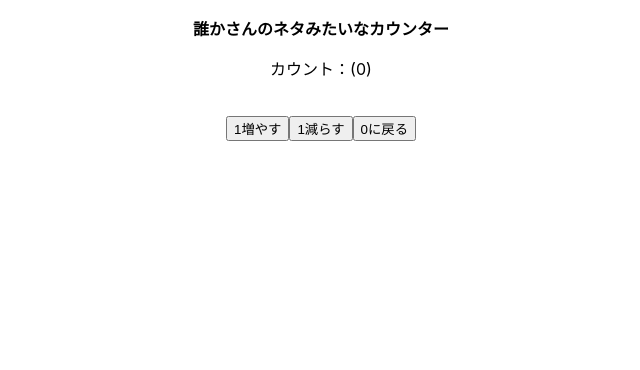
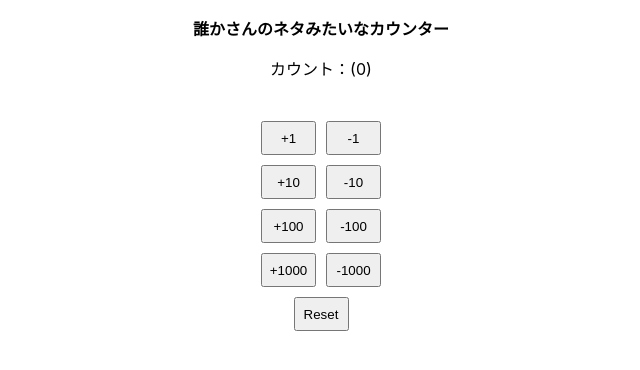
Before and after one commit to sasori7611san/react_typescript, a React (Create React App) app in the folder counter/: page / in a window 1280 px wide. Shown: the top 370 px of the page, without its empty margins (319-959 px from the left). Built offline with nearby package versions, Linux system fonts and the light colour scheme.

Commit message:
fine-tuning

```diff
--- a/counter/src/App.css
+++ b/counter/src/App.css
@@ -1,3 +1,8 @@
 .App {
   text-align: center;
 }
+button {
+  width: 55px;
+  height: 34px;
+  margin: 5px;
+}
--- a/counter/src/App.tsx
+++ b/counter/src/App.tsx
@@ -16,9 +16,9 @@ function App() {
     'しぃ～',
     'ごぉ～',
     'ろぉ～く',
-    'し～ちぃ',
-    'は～ちぃ',
-    'きゅ～ぅ',
+    'し～ち',
+    'は～ち',
+    'きゅ～',
     '',
   ];
   // ひらがなのテンプレート（10の位以上）
@@ -31,14 +31,22 @@ function App() {
     'ごぉ～',
     'ろぉ～く',
     'なな',
-    'は～ちぃ',
-    'きゅ～ぅ',
+    'は～ち',
+    'きゅ～',
     '',
+  ];
+  // ツッコミのテンプレート
+  const tsukkomi: string[] = [
+    'もうええわ！',
+    'はよ止めや！',
+    '一生分アホになったわ！',
+    'いつまでやらすねん！',
+    '4000以上もさすな！',
   ];
   // 文字列に出力する判定
   const judge = (num: number): string => {
     // 計算用
-    let calc = num;
+    let calc = Math.abs(num);
     // 数の計算(千)
     let thousand: number = Math.floor(calc / 1000);
     calc -= thousand * 1000;
@@ -52,96 +60,111 @@ function App() {
     let one: number = calc;
     // 文字入力変数
     let words: string[] = [];
+    // マイナスフラグ
+    let minus: boolean = false;
+    if (num < 0) {
+      minus = true;
+    }
+    // 4000超えたらツッコミ入れる
+    if (num > 4000 || num < -4000) {
+      words.push(tsukkomi[Math.floor(Math.random() * tsukkomi.length)]);
+    } else {
       // 3の倍数は文字出力
       if (num !== 0 && num % 3 === 0) {
+        // マイナス時は'まいなす'を追加
+        minus && words.push('まいなす');
         if (thousand !== 0) {
-        words.push(idiotWordOver[thousand]);
-        words.push('せん');
+          addWords(words, idiotWordOver, thousand, 'せん');
         }
         if (hundred !== 0) {
-        words.push(idiotWordOver[hundred]);
-        words.push('ひゃく');
+          addWords(words, idiotWordOver, hundred, 'ひゃく');
         }
         if (ten !== 0) {
-        words.push(idiotWordOver[ten]);
-        words.push('じゅう');
+          addWords(words, idiotWordOver, ten, 'じゅう');
         }
         if (one !== 0) {
           words.push(idiotWord[one]);
         }
         // 3のつく数字（千の位）
       } else if (thousand === 3) {
-      words.push(idiotWordOver[thousand]);
-      words.push('せん');
+        // マイナス時は'まいなす'を追加
+        minus && words.push('まいなす');
+        addWords(words, idiotWordOver, thousand, 'せん');
         if (hundred !== 0) {
-        words.push(idiotWordOver[hundred]);
-        words.push('ひゃく');
+          addWords(words, idiotWordOver, hundred, 'ひゃく');
         }
         if (ten !== 0) {
-        words.push(idiotWordOver[ten]);
-        words.push('じゅう');
+          addWords(words, idiotWordOver, ten, 'じゅう');
         }
         if (one !== 0) {
           words.push(idiotWord[one]);
         }
         // 3のつく数字（百の位）
       } else if (hundred === 3) {
+        // マイナス時は'まいなす'を追加
+        minus && words.push('まいなす');
         if (thousand !== 0) {
-        words.push(idiotWordOver[thousand]);
-        words.push('せん');
+          addWords(words, idiotWordOver, thousand, 'せん');
         }
-      words.push(idiotWordOver[hundred]);
-      words.push('ひゃく');
+        addWords(words, idiotWordOver, hundred, 'ひゃく');
         if (ten !== 0) {
-        words.push(idiotWordOver[ten]);
-        words.push('じゅう');
+          addWords(words, idiotWordOver, ten, 'じゅう');
         }
         if (one !== 0) {
           words.push(idiotWord[one]);
         }
         // 3のつく数字（十の位）
       } else if (ten === 3) {
+        // マイナス時は'まいなす'を追加
+        minus && words.push('まいなす');
         if (thousand !== 0) {
-        words.push(idiotWordOver[thousand]);
-        words.push('せん');
+          addWords(words, idiotWordOver, thousand, 'せん');
         }
         if (hundred !== 0) {
-        words.push(idiotWordOver[hundred]);
-        words.push('ひゃく');
+          addWords(words, idiotWordOver, hundred, 'ひゃく');
         }
-      words.push(idiotWordOver[ten]);
-      words.push('じゅう');
+        addWords(words, idiotWordOver, ten, 'じゅう');
         if (one !== 0) {
           words.push(idiotWord[one]);
         }
         // 3のつく数字（一の位）
       } else if (one === 3) {
+        // マイナス時は'まいなす'を追加
+        minus && words.push('まいなす');
         if (thousand !== 0) {
-        words.push(idiotWordOver[thousand]);
-        words.push('せん');
+          addWords(words, idiotWordOver, thousand, 'せん');
         }
         if (hundred !== 0) {
-        words.push(idiotWordOver[hundred]);
-        words.push('ひゃく');
+          addWords(words, idiotWordOver, hundred, 'ひゃく');
         }
         if (ten !== 0) {
-        words.push(idiotWordOver[ten]);
-        words.push('じゅう');
+          addWords(words, idiotWordOver, ten, 'じゅう');
         }
         words.push(idiotWord[one]);
       } else {
         // それ以外は数値を文字列化して代入
         words.push(num.toString());
       }
+    }
     // 単語になるように出力して戻す
     return words.join('');
+  };
+
+  // 言葉の追加
+  const addWords = (
+    word: string[],
+    baseWord: string[],
+    value: number,
+    addWord: string
+  ) => {
+    word.push(baseWord[value]);
+    word.push(addWord);
   };
 
   // カウントアップ
   const countUp = (): void => {
     setCount(count + 1);
     setDisplay((display = judge(count + 1)));
-    console.log(display);
   };
   // カウントダウン
   const countDown = (): void => {
@@ -152,6 +175,38 @@ function App() {
   const countReset = (): void => {
     setCount(0);
     setDisplay((display = judge(0)));
+  };
+
+  // テスト用
+  // 10カウントアップ
+  const countUp10 = (): void => {
+    setCount(count + 10);
+    setDisplay((display = judge(count + 10)));
+  };
+  // 100カウントダウン
+  const countDown10 = (): void => {
+    setCount(count - 10);
+    setDisplay((display = judge(count - 10)));
+  };
+  // 100カウントアップ
+  const countUp100 = (): void => {
+    setCount(count + 100);
+    setDisplay((display = judge(count + 100)));
+  };
+  // 100カウントダウン
+  const countDown100 = (): void => {
+    setCount(count - 100);
+    setDisplay((display = judge(count - 100)));
+  };
+  // 1000カウントアップ
+  const countUp1000 = (): void => {
+    setCount(count + 1000);
+    setDisplay((display = judge(count + 1000)));
+  };
+  // 1000カウントダウン
+  const countDown1000 = (): void => {
+    setCount(count - 1000);
+    setDisplay((display = judge(count - 1000)));
   };
 
   return (
@@ -165,6 +220,12 @@ function App() {
         countDown={countDown}
         countReset={countReset}
         display={display}
+        countUp10={countUp10}
+        countDown10={countDown10}
+        countUp100={countUp100}
+        countDown100={countDown100}
+        countUp1000={countUp1000}
+        countDown1000={countDown1000}
       />
     </div>
   );
--- a/counter/src/Counter.tsx
+++ b/counter/src/Counter.tsx
@@ -1,4 +1,5 @@
 import { FC } from 'react';
+import './App.css';
 
 type Props = {
   count: any;
@@ -6,9 +7,27 @@ type Props = {
   countDown: () => void;
   countReset: () => void;
   display: any;
+  countUp10: () => void;
+  countDown10: () => void;
+  countUp100: () => void;
+  countDown100: () => void;
+  countUp1000: () => void;
+  countDown1000: () => void;
 };
 export const Counter: FC<Props> = (props): any => {
-  const { count, countUp, countDown, countReset, display } = props;
+  const {
+    count,
+    countUp,
+    countDown,
+    countReset,
+    display,
+    countUp10,
+    countDown10,
+    countUp100,
+    countDown100,
+    countUp1000,
+    countDown1000,
+  } = props;
 
   return (
     <>
@@ -16,9 +35,19 @@ export const Counter: FC<Props> = (props): any => {
         カウント：{display}({count})
       </p>
       <br />
-      <button onClick={countUp}>1増やす</button>
-      <button onClick={countDown}>1減らす</button>
-      <button onClick={countReset}>0に戻る</button>
+      <button onClick={countUp}>+1</button>
+      <button onClick={countDown}>-1</button>
+      <br />
+      <button onClick={countUp10}>+10</button>
+      <button onClick={countDown10}>-10</button>
+      <br />
+      <button onClick={countUp100}>+100</button>
+      <button onClick={countDown100}>-100</button>
+      <br />
+      <button onClick={countUp1000}>+1000</button>
+      <button onClick={countDown1000}>-1000</button>
+      <br />
+      <button onClick={countReset}>Reset</button>
     </>
   );
 };
```
Lines whose indentation alone changed are shown as unchanged.
